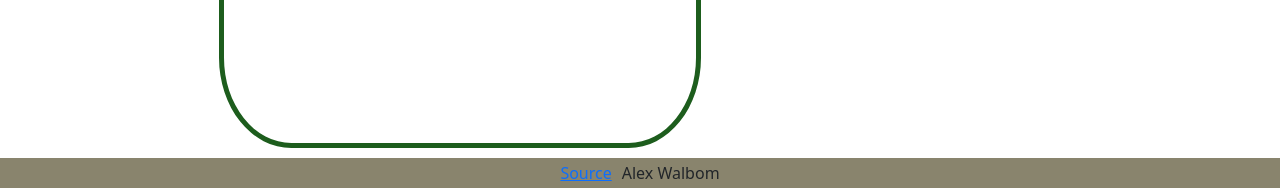
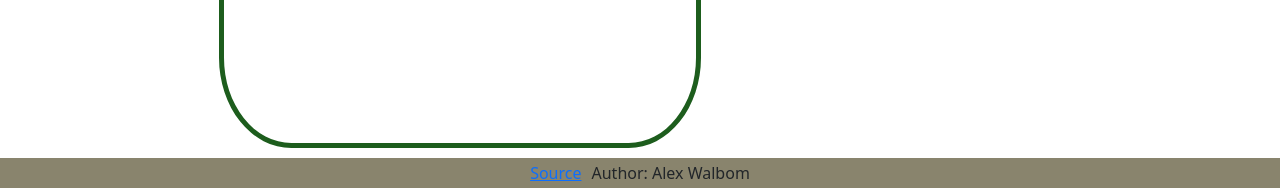
Before and after one commit to MemoryofLight/startup, a website: page public/build.html in a window 1280 px wide. Shown: the part 612-800 px from the top of the page. Drawn offline with nearby package versions, Linux system fonts and the light colour scheme; no server answers.

Commit message:
modified footer text

```diff
--- a/public/build.html
+++ b/public/build.html
@@ -61,7 +61,7 @@
 
         <footer class="temporary container-fluid">
             <a href="https://github.com/MemoryofLight/startup">Source</a>
-            <div id="author">Alex Walbom</div>
+            <div id="author">Author: Alex Walbom</div>
         </footer>
         <script src="build.js"></script>
     </body>
```
Also changed, not shown: public/garden.html (+1 -1 lines), public/index.html (+1 -1 lines).
